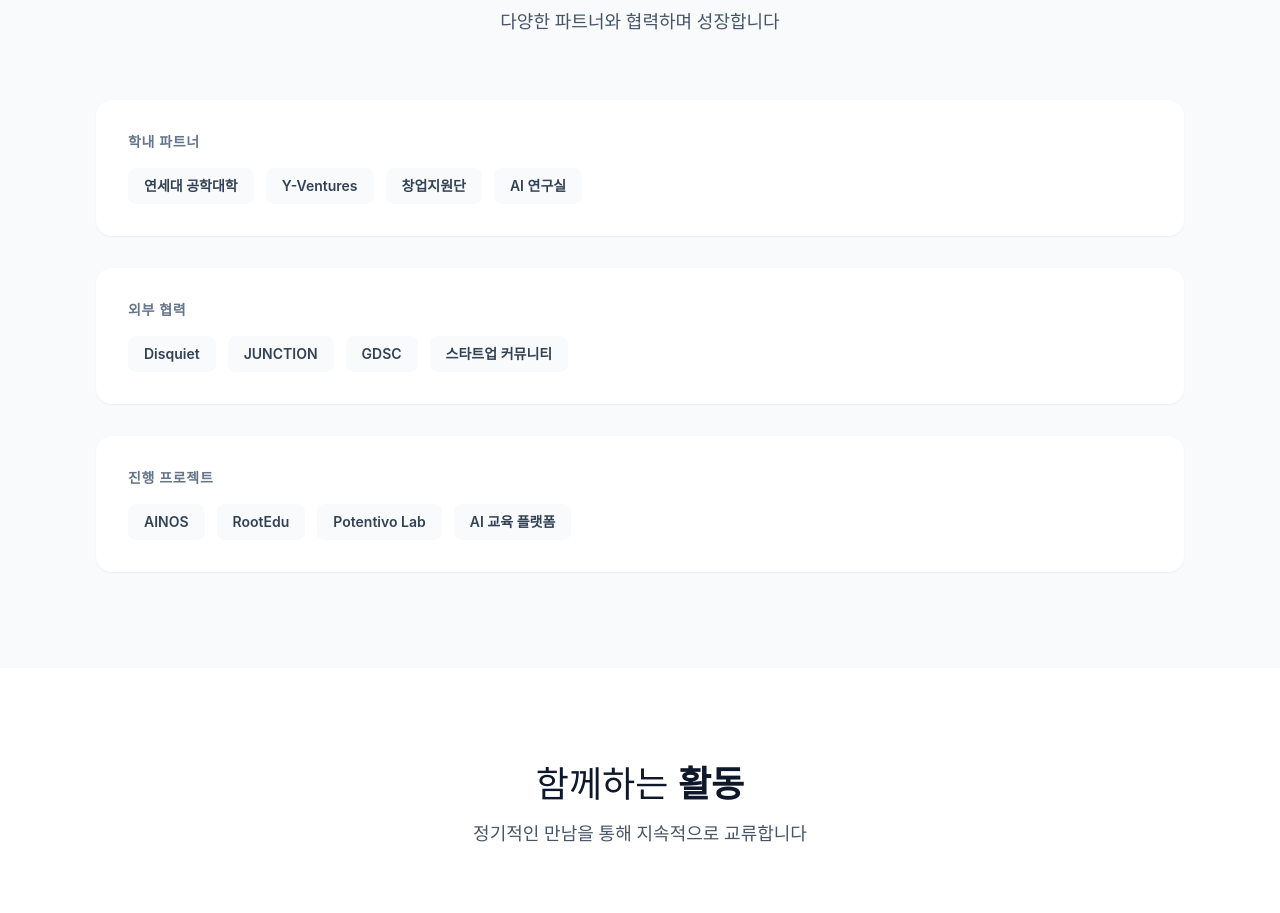
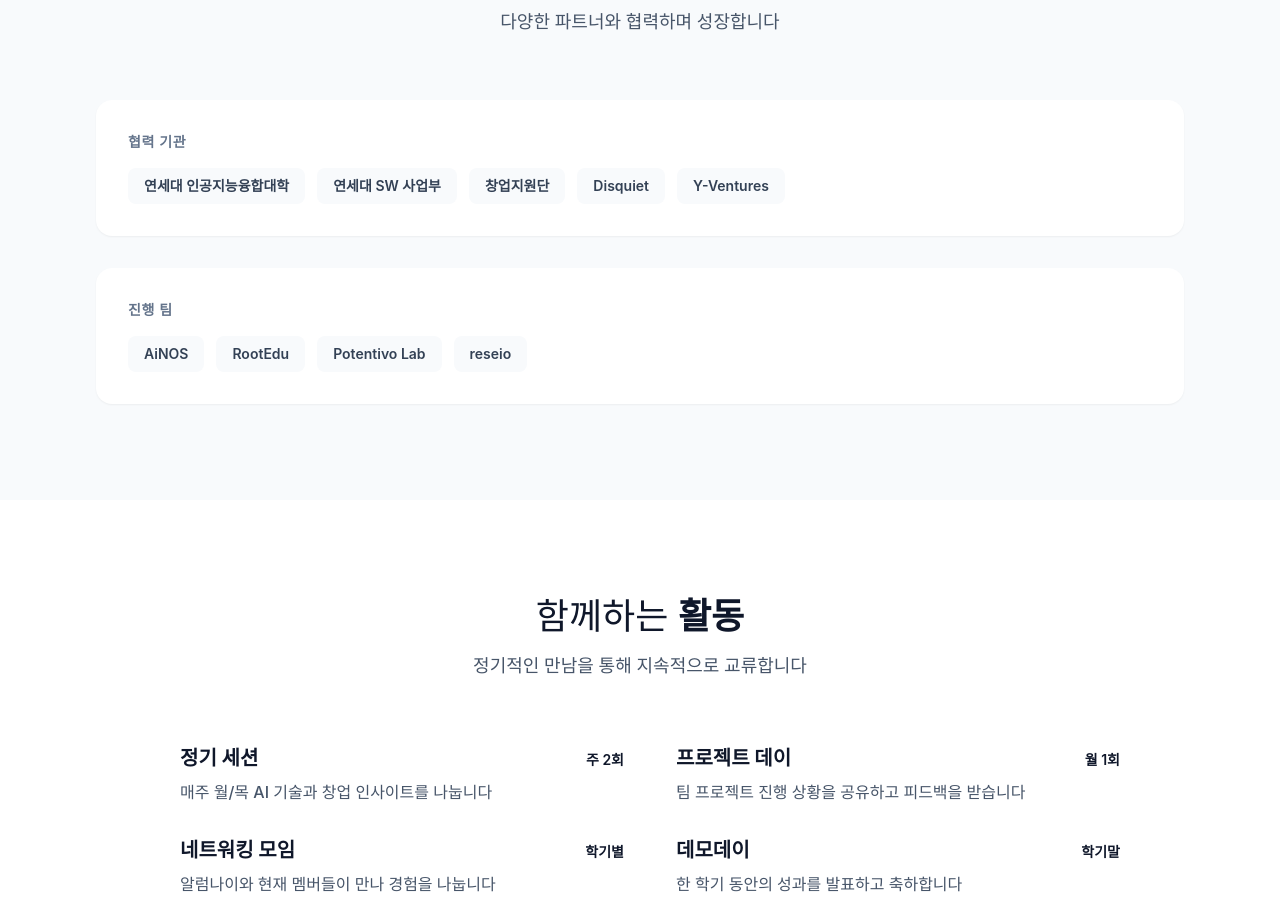
Before and after one commit to AInosjm/creai-it-webpage, a Next.js app: page /network in a window 1280 px wide. Shown: the part 1080-1993 px from the top of the page. Built offline with nearby package versions, Linux system fonts and the light colour scheme.

Commit message:
NOTION AUTH & EDIT

```diff
--- a/app/network/page.js
+++ b/app/network/page.js
@@ -23,16 +23,12 @@ export default function NetworkPage() {
 
   const ecosystem = [
     {
-      type: '학내 파트너',
-      items: ['연세대 공학대학', 'Y-Ventures', '창업지원단', 'AI 연구실'],
+      type: '협력 기관',
+      items: ['연세대 인공지능융합대학', '연세대 SW 사업부', '창업지원단', 'Disquiet', 'Y-Ventures'],
     },
     {
-      type: '외부 협력',
-      items: ['Disquiet', 'JUNCTION', 'GDSC', '스타트업 커뮤니티'],
-    },
-    {
-      type: '진행 프로젝트',
-      items: ['AINOS', 'RootEdu', 'Potentivo Lab', 'AI 교육 플랫폼'],
+      type: '진행 팀',
+      items: ['AiNOS', 'RootEdu', 'Potentivo Lab', 'reseio'],
     }
   ];
 
```
